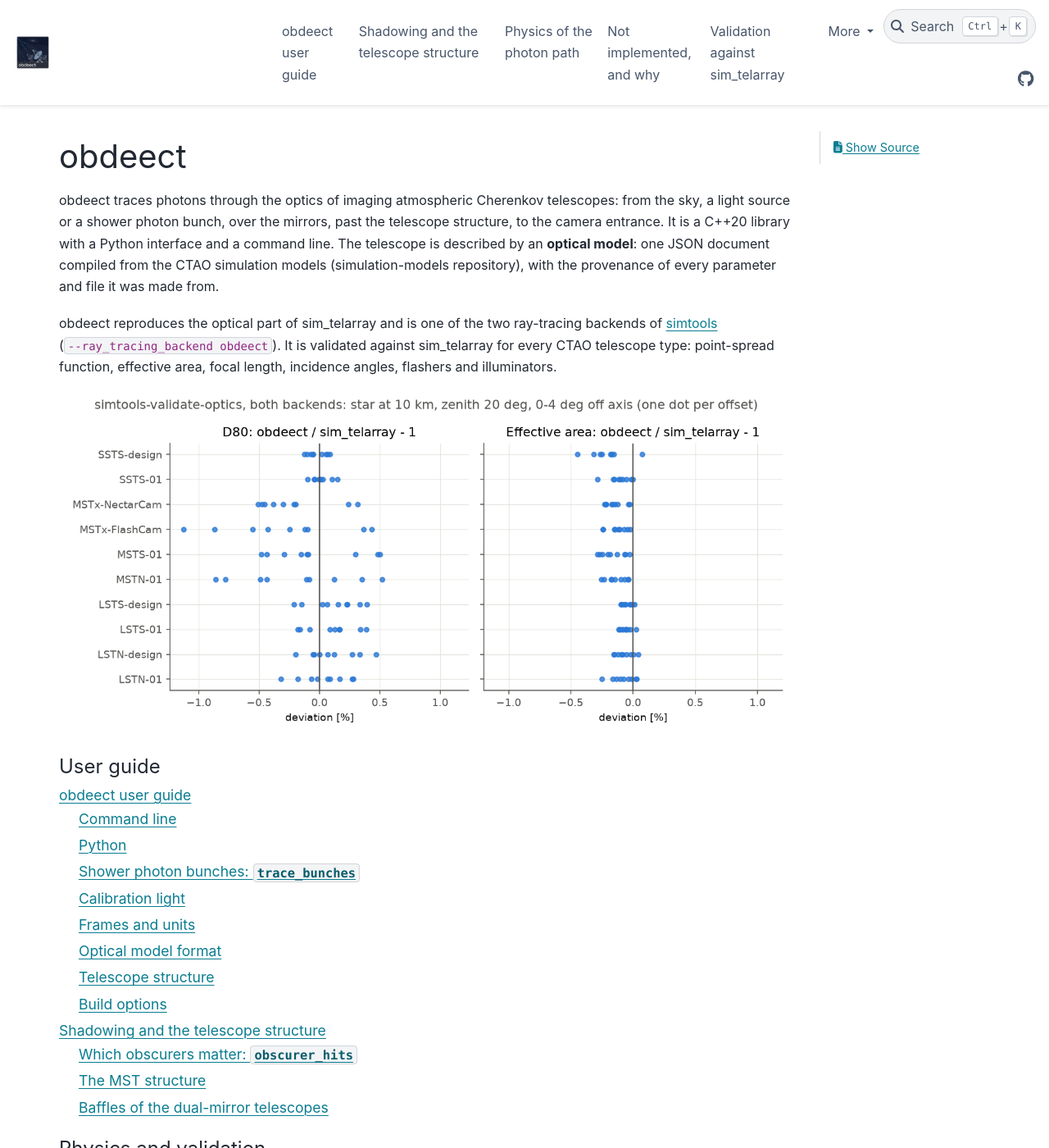
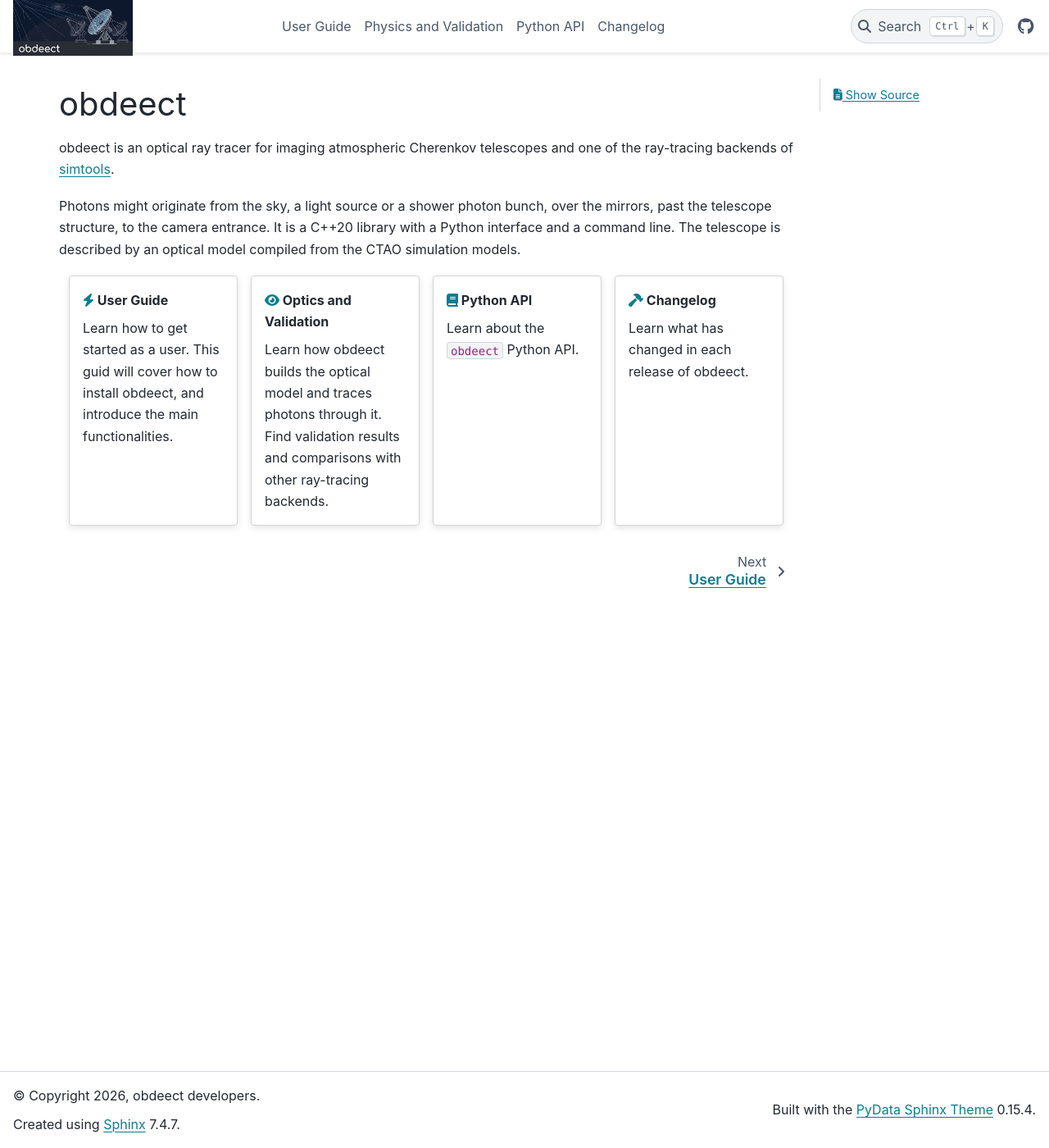
Before and after one commit to GernotMaier/obdeect, a Sphinx documentation site: the page built from docs/index.md, in a window 1280 px wide and 1400 px high. Shown: the whole window at 82% size. Built offline with Sphinx 7.4.7 and the PyData theme 0.15.4, drawn with Linux system fonts in a browser that asks for light colours; some of the changed text lies outside the part shown.

Commit message:
documentation

````diff
--- /dev/null
+++ b/docs/_static/obdeect.css
@@ -0,0 +1,4 @@
+.navbar-brand .logo__image {
+  height: 4.5rem;
+  width: auto;
+}
--- a/docs/conf.py
+++ b/docs/conf.py
@@ -28,19 +28,21 @@ extensions = [
     "sphinx.ext.mathjax",
     "sphinx.ext.viewcode",
     "sphinx.ext.githubpages",
+    "sphinx_design",
 ]
 source_suffix = {".md": "markdown"}
 root_doc = "index"
 exclude_patterns = ["_build", "changes", "figures"]
 myst_heading_anchors = 3
-myst_enable_extensions = ["dollarmath"]
+myst_enable_extensions = ["colon_fence", "dollarmath"]
 nitpicky = False
 autodoc_typehints = "description"
 autodoc_member_order = "bysource"
 
 html_theme = "pydata_sphinx_theme"
 html_title = project
-html_logo = "_static/images/obdeect_small.jpg"
+html_logo = "_static/images/obdeect_21ratio_small.jpg"
+html_css_files = ["obdeect.css"]
 html_static_path = ["_static"]
 html_theme_options = {
     "navbar_start": ["navbar-logo"],
--- a/docs/figures/make_figures.py
+++ b/docs/figures/make_figures.py
@@ -21,6 +21,7 @@ matplotlib.use("Agg")
 import matplotlib.pyplot as plt  # noqa: E402
 import numpy as np  # noqa: E402
 from astropy.table import QTable  # noqa: E402
+from matplotlib.patches import Patch  # noqa: E402
 from obdeect import OpticalModel  # noqa: E402
 
 OUTPUT = Path(__file__).resolve().parents[1] / "_static" / "figures"
@@ -28,6 +29,8 @@ OUTPUT = Path(__file__).resolve().parents[1] / "_static" / "figures"
 BLUE, ORANGE = "#2a78d6", "#eb6834"
 INK, MUTED, GRID = "#0b0b0b", "#52514e", "#e4e3df"
 STRUCTURE_MODEL = ("MSTx-FlashCam", "7.0.0")
+# Mirror facets and camera housing in the structure figure, apart from the blue scale.
+MIRROR, MIRROR_EDGE, HOUSING = "#e6eef6", "#a9bdd0", "#52514e"
 
 plt.rcParams.update({
     "axes.edgecolor": MUTED,
@@ -103,6 +106,22 @@ def _hull(points: np.ndarray) -> np.ndarray:
     return np.array([*ring, ring[0]])
 
 
+def _outline(centre, normal, tangent, aperture: str, half_width: float) -> np.ndarray:
+    """Corners in 3-D of a planar aperture, in the frame of obdeect (v = normal x tangent)."""
+    n = np.asarray(normal, dtype=float)
+    u = np.asarray(tangent, dtype=float)
+    u /= np.linalg.norm(u)
+    v = np.cross(n / np.linalg.norm(n), u)
+    h = half_width
+    r = 2 * h / np.sqrt(3)  # Circumradius of a hexagon with flats at +-h.
+    corners = {
+        "square": [(h, h), (-h, h), (-h, -h), (h, -h)],
+        "hexagon_flat_x": [(0, r), (h, r / 2), (h, -r / 2), (0, -r), (-h, -r / 2), (-h, r / 2)],
+        "hexagon_flat_y": [(r, 0), (r / 2, h), (-r / 2, h), (-r, 0), (-r / 2, -h), (r / 2, -h)],
+    }[aperture]
+    return np.asarray(centre, dtype=float) + np.array([a * u + b * v for a, b in corners])
+
+
 def structure(simulation_models: Path) -> None:
     """The MST structure seen from the sky and from the side, by the light each element stops."""
     name, version = STRUCTURE_MODEL
@@ -122,14 +141,20 @@ def structure(simulation_models: Path) -> None:
         axes, ((0, 1), (0, 2)), ("seen from the sky (x, y)", "side view (x, z)"), strict=True
     ):
         for facet in optics["primary"].get("facets", []):
-            c = facet["centre_m"]
-            ax.add_patch(
-                plt.Circle(
-                    (c[i], c[j]), 0.6 * facet["diameter_m"], fc="none", ec=GRID, lw=0.5, zorder=0
-                )
+            corners = _outline(
+                facet["centre_m"],
+                facet["normal"],
+                facet["tangent"],
+                facet["shape"],
+                0.5 * facet["diameter_m"],
             )
+            ax.fill(corners[:, i], corners[:, j], fc=MIRROR, ec=MIRROR_EDGE, lw=0.4, zorder=0)
         for o in optics["obscurers"]:
             if o["group"] == "camera":
+                corners = _outline(
+                    o["centre_m"], o["normal"], o["tangent"], o["aperture"], 0.5 * o["diameter_m"]
+                )
+                ax.fill(corners[:, i], corners[:, j], fc=HOUSING, ec=HOUSING, lw=1.2, zorder=2)
                 continue
             share = sole.get(o["name"], 0.0)
             colour = colormap(0.25 + 0.75 * min(share / top, 1.0)) if share > 0 else "#c3c2b7"
@@ -143,6 +168,15 @@ def structure(simulation_models: Path) -> None:
                 ring = _hull(np.array(o["vertices_m"])[:, [i, j]])
                 ax.fill(ring[:, 0], ring[:, 1], ec=style["color"], fc=style["color"], lw=0.5)
         ax.set(aspect="equal", xlabel="x [m]", ylabel="y [m]" if j == 1 else "z [m]", title=title)
+    axes[0].legend(
+        handles=[
+            Patch(fc=MIRROR, ec=MIRROR_EDGE, label="mirror facets"),
+            Patch(fc=HOUSING, ec=HOUSING, label="camera housing"),
+        ],
+        loc="lower left",
+        frameon=False,
+        fontsize=8,
+    )
     mappable = plt.cm.ScalarMappable(cmap=colormap, norm=plt.Normalize(0, top))
     bar = figure.colorbar(mappable, ax=axes, shrink=0.7, pad=0.02)
     bar.set_label("light stopped by this element alone [% of the unobscured light]")
--- a/docs/index.md
+++ b/docs/index.md
@@ -1,40 +1,57 @@
 # obdeect
 
-obdeect traces photons through the optics of imaging atmospheric Cherenkov
-telescopes: from the sky, a light source or a shower photon bunch, over the
+obdeect is an optical ray tracer for imaging atmospheric Cherenkov
+telescopes and one of the ray-tracing backends of [simtools](https://github.com/gammasim/simtools).
+
+Photons might originate from the sky, a light source or a shower photon bunch, over the
 mirrors, past the telescope structure, to the camera entrance. It is a C++20
 library with a Python interface and a command line. The telescope is described
-by an **optical model**: one JSON document compiled from the CTAO simulation
-models (simulation-models repository), with the provenance of every parameter and file it was made from.
+by an optical model compiled from the CTAO simulation
+models.
 
-obdeect reproduces the optical part of sim_telarray and is one of the two
-ray-tracing backends of [simtools](https://github.com/gammasim/simtools)
-(`--ray_tracing_backend obdeect`). It is validated against sim_telarray for
-every CTAO telescope type: point-spread function, effective area, focal
-length, incidence angles, flashers and illuminators.
+::::{grid} 1 2 2 4
+:gutter: 3
 
-![Deviation of obdeect from sim_telarray](_static/figures/validation_psf_area.png)
+:::{grid-item-card} {fas}`bolt;pst-color-primary` User Guide
+:link: user-guide
+:link-type: doc
+:class-card: sd-shadow-sm
+
+Learn how to get started as a user.
+This guid will cover how to install obdeect, and introduce the main functionalities.
+:::
+
+:::{grid-item-card} {fas}`eye;pst-color-primary` Optics and Validation
+:link: physics-validation
+:link-type: doc
+:class-card: sd-shadow-sm
+
+Learn how obdeect builds the optical model and traces photons through it.
+Find validation results and comparisons with other ray-tracing backends.
+:::
+
+:::{grid-item-card} {fas}`book;pst-color-primary`  Python API
+:link: api
+:link-type: doc
+:class-card: sd-shadow-sm
+Learn about the `obdeect` Python API.
+:::
+
+:::{grid-item-card} {fas}`hammer;pst-color-primary` Changelog
+:link: changelog
+:link-type: doc
+:class-card: sd-shadow-sm
+Learn what has changed in each release of obdeect.
+:::
+
+::::
 
 ```{toctree}
-:maxdepth: 2
-:caption: User guide
+:hidden:
+:maxdepth: 1
 
-USER_GUIDE
-shadowing
+user-guide
+physics-validation
+api
+changelog
 ```
-
-```{toctree}
-:maxdepth: 2
-:caption: Physics and validation
-
-PHYSICS
-limitations
-VALIDATION
-```
-
-```{toctree}
-:maxdepth: 1
-:caption: Reference
-
-api
-```
--- /dev/null
+++ b/docs/physics-validation.md
@@ -0,0 +1,12 @@
+# Physics and Validation
+
+What is traced and how the photon path is modelled, how the results compare with
+sim_telarray, and which effects are deliberately not implemented.
+
+```{toctree}
+:maxdepth: 1
+
+PHYSICS
+limitations
+VALIDATION
+```
--- a/pyproject.toml
+++ b/pyproject.toml
@@ -22,7 +22,7 @@ dependencies = [
   "numpy>=2.3",
 ]
 optional-dependencies.dev = [ "nanobind>=3.1", "pre-commit", "pytest", "ruff", "scipy" ]
-optional-dependencies.docs = [ "astropy", "myst-parser", "pydata-sphinx-theme", "pyyaml", "sphinx" ]
+optional-dependencies.docs = [ "astropy", "myst-parser", "pydata-sphinx-theme", "pyyaml", "sphinx", "sphinx-design" ]
 scripts.obdeect = "obdeect.cli:main"
 
 [tool.setuptools_scm]
````
Also changed, not shown: docs/VALIDATION.md (+2 -0 lines), docs/changelog.md (added, +2 -0 lines), docs/user-guide.md (added, +12 -0 lines), docs/_static/figures/structure_census.png, docs/_static/images/obdeect_logo.jpg (added).
